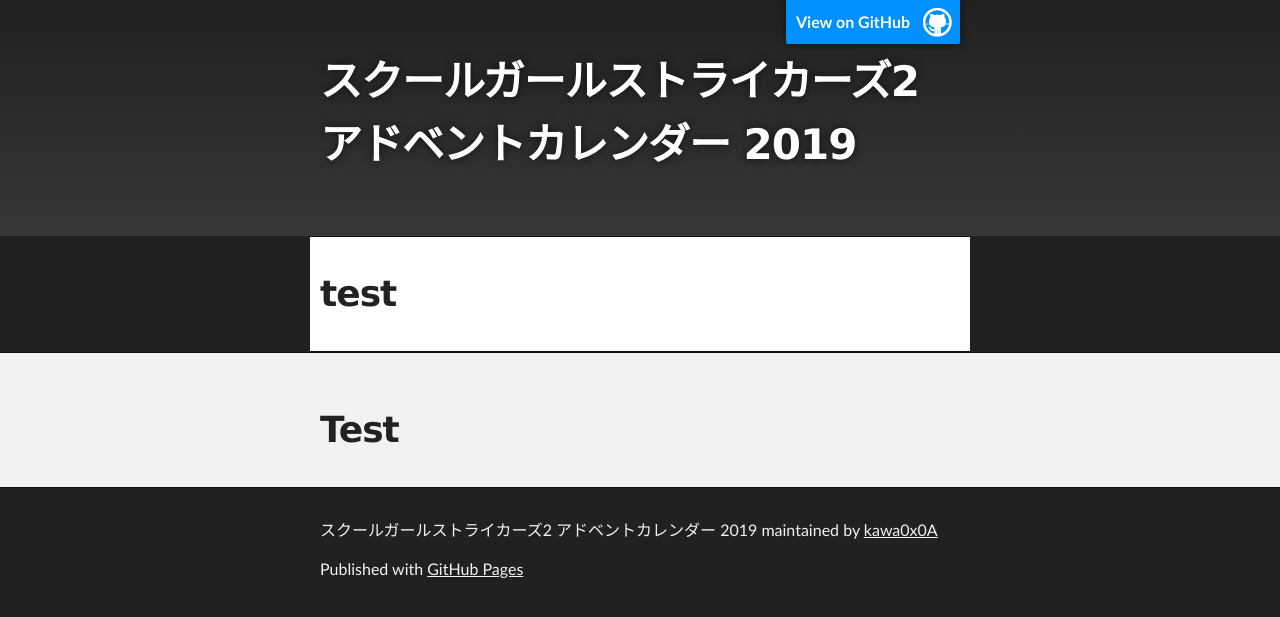
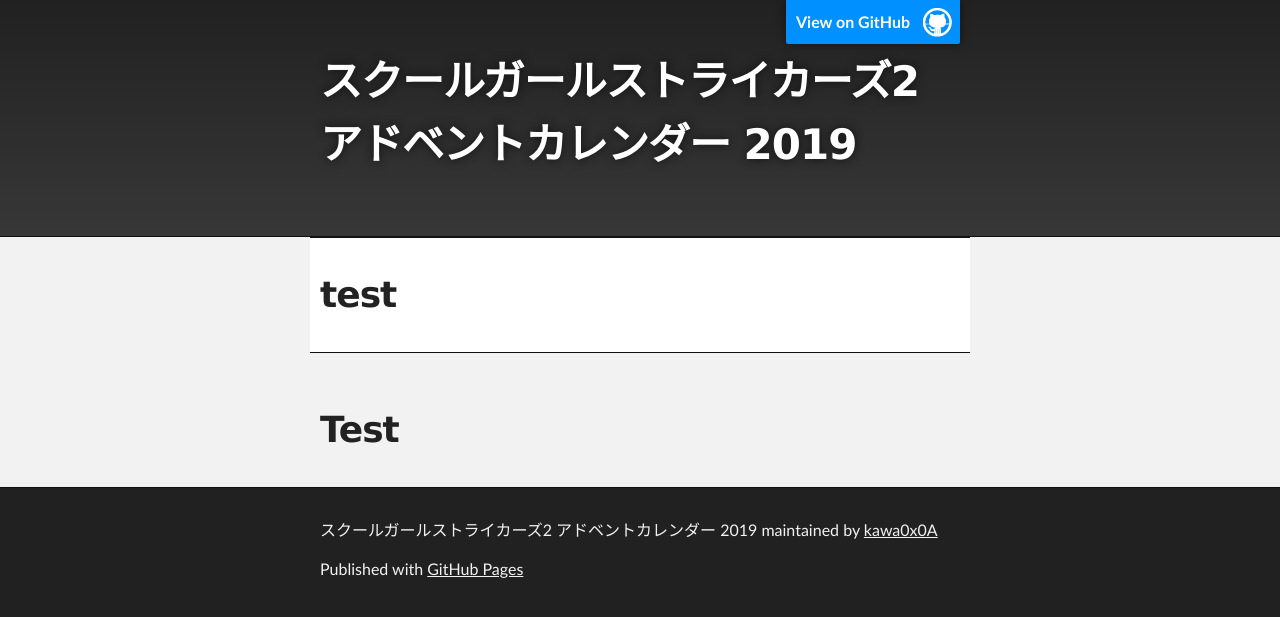
Before and after one commit to kawa0x0A/SchoolGirlStrikersAdventCalendar2019, a Jekyll site: the page built from _posts/2019-12-01-Introduction.md, in a window 1280 px wide. Shown: the top 617 px of the page. Built offline with Jekyll 4.4.1, drawn with Linux system fonts in a browser that asks for light colours; the repository's description, which GitHub fills in, is left out.

Commit message:
Update post.html

```diff
--- a/_layouts/post.html
+++ b/_layouts/post.html
@@ -31,10 +31,10 @@
     </div>
 
     <!-- MAIN CONTENT -->
-    <div id="main_title" class="inner">
-      <h1>{{ page.title }}</h1>
-    </div>
     <div id="main_content_wrap" class="outer">
+      <section id="main_title" class="inner">
+        <h1>{{ page.title }}</h1>
+      </section>
       <section id="main_content" class="inner">
         {{ content }}
       </section>
```
